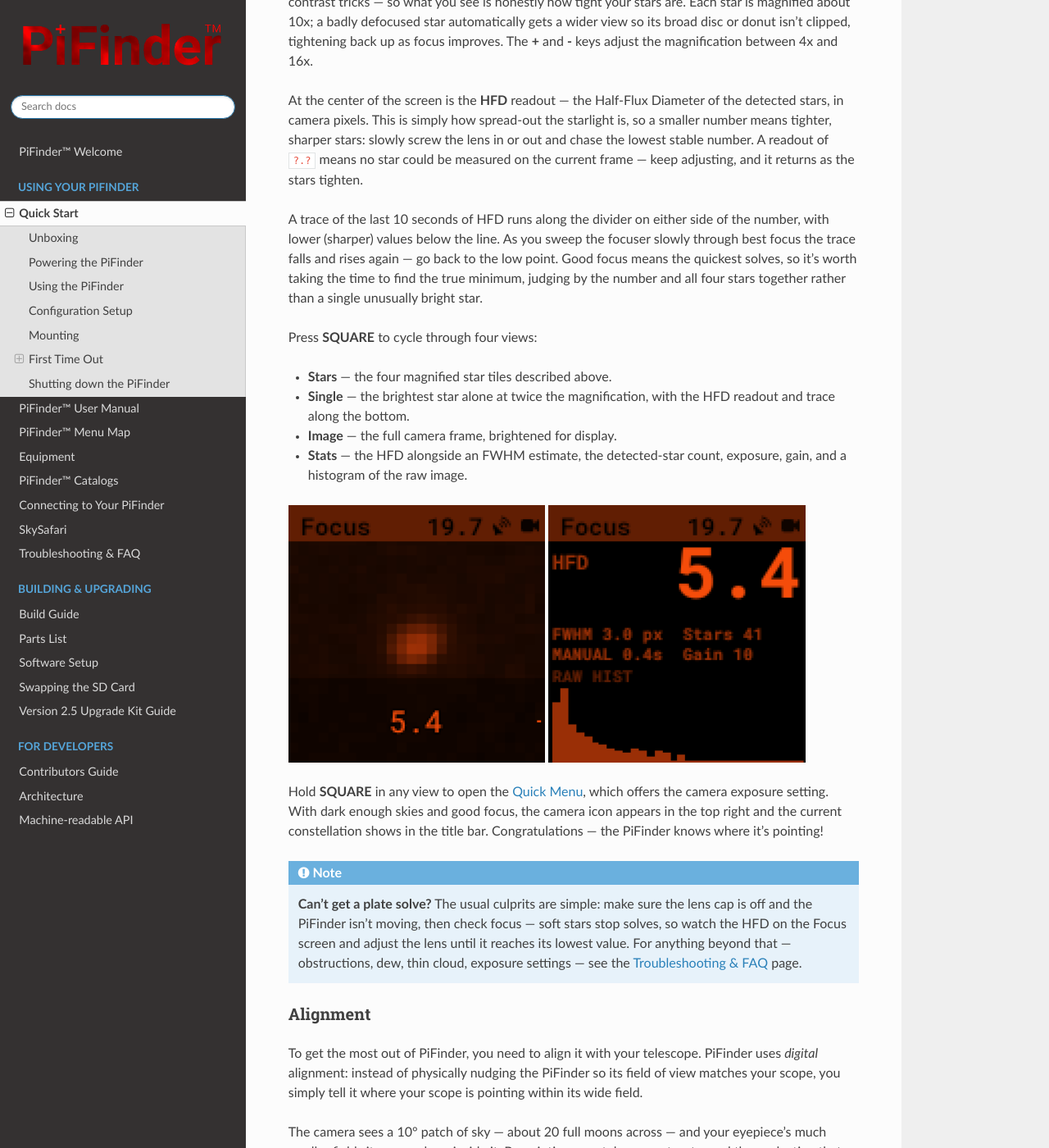
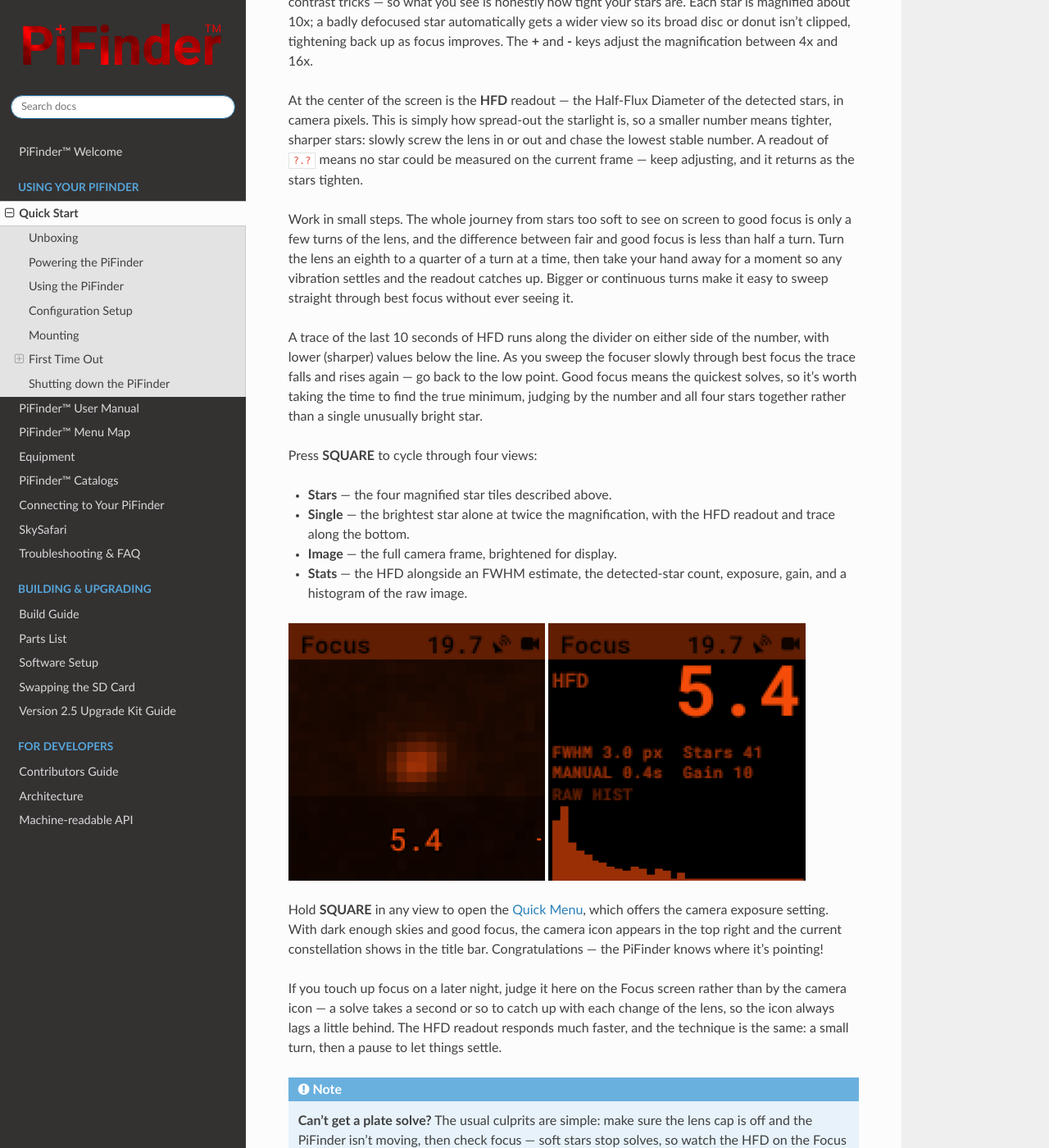
Before and after one commit to brickbots/PiFinder, a Sphinx documentation site: the page built from docs/source/quick_start.rst, in a window 1280 px wide and 1400 px high, scrolled down 9354 px. Shown: the whole window at 82% size. Built offline with Sphinx 7.4.7 and the Read the Docs theme 3.1.0, drawn with Linux system fonts in a browser that asks for light colours.

Commit message:
Docs: quick start focus — small-turn technique and touch-up guidance
Distilled from a support exchange: the full focus range is only a few
lens turns wide (fair to good is under half a turn), so advise 1/8-1/4
turn adjustments with a pause for vibration to settle. Note that the
camera icon lags a solve behind the lens, so touch-ups should be judged
on the Focus screen's HFD readout.

Co-Authored-By: Claude Fable 5 <noreply@anthropic.com>

```diff
--- a/docs/source/quick_start.rst
+++ b/docs/source/quick_start.rst
@@ -299,6 +299,12 @@ number means tighter, sharper stars: slowly screw the lens in or out and chase t
 stable number.  A readout of ``?.?`` means no star could be measured on the current frame —
 keep adjusting, and it returns as the stars tighten.
 
+Work in small steps.  The whole journey from stars too soft to see on screen to good focus
+is only a few turns of the lens, and the difference between fair and good focus is less
+than half a turn.  Turn the lens an eighth to a quarter of a turn at a time, then take your
+hand away for a moment so any vibration settles and the readout catches up.  Bigger or
+continuous turns make it easy to sweep straight through best focus without ever seeing it.
+
 A trace of the last 10 seconds of HFD runs along the divider on either side of the number,
 with lower (sharper) values below the line.  As you sweep the focuser slowly through best
 focus the trace falls and rises again — go back to the low point.  Good focus means the
@@ -323,6 +329,11 @@ Hold **SQUARE** in any view to open the :ref:`user_guide:quick menu`, which offe
 camera exposure setting.  With dark enough skies and good focus, the camera icon appears in
 the top right and the current constellation shows in the title bar.  Congratulations — the
 PiFinder knows where it's pointing!
+
+If you touch up focus on a later night, judge it here on the Focus screen rather than by
+the camera icon — a solve takes a second or so to catch up with each change of the lens, so
+the icon always lags a little behind.  The HFD readout responds much faster, and the
+technique is the same: a small turn, then a pause to let things settle.
 
 
 .. note::
```
